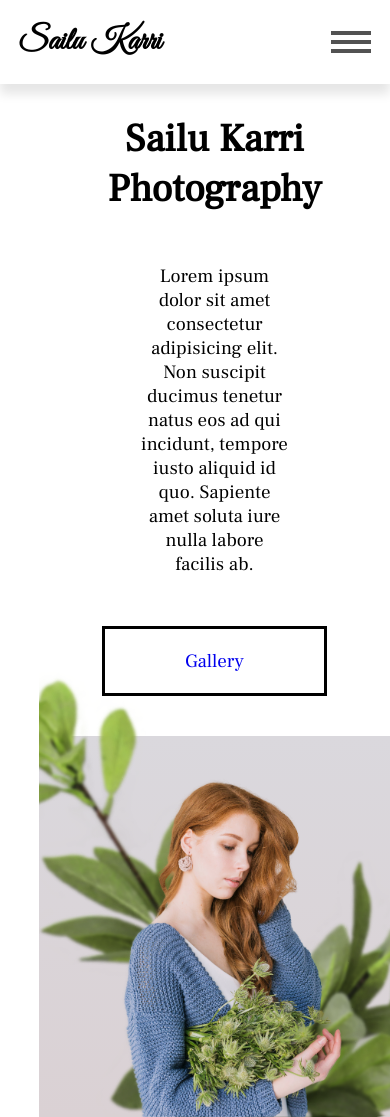
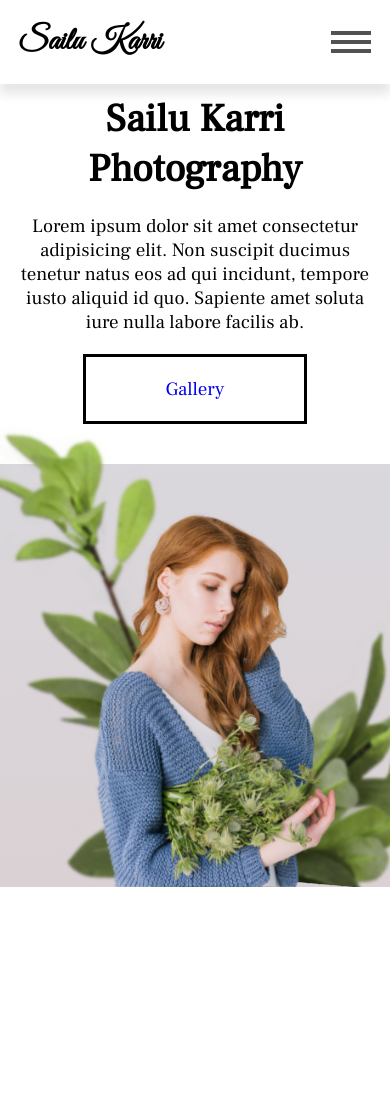
Before and after one commit to skr2270/photography, a plain HTML site: page index.html in a window 390 px wide. After the commit the page ends 887 px from the top, so only its background shows below. Drawn offline with Linux system fonts and the light colour scheme.

Commit message:
Fixed some issues

```diff
--- a/css/style.css
+++ b/css/style.css
@@ -97,7 +97,7 @@
     padding-top: 3rem;
 }
 .hero-introduction p{
-padding: 5rem 10rem;
+padding: 2rem 5rem;
 }
 .hero-introduction a{
 padding: 2rem 8rem;
@@ -151,15 +151,27 @@
 }
 @keyframes plant-shake{
     from{
-        transform: rotateZ(-5deg);
+        transform: rotateZ(5deg);
     }
     to{
-        transform: rotateZ(5deg);
+        transform: rotateZ(15deg);
     }
 }
 
 /* MEDIA QUERIES */
 @media screen and (max-width:842px){
+    .hero{
+        width: 100%;
+    }
+    .hero-introduction h2{
+    padding-top: 1rem;
+    }
+    .hero-introduction p{
+    padding: 2rem;
+    }
+
+    /* BURGER MENU */
+
     .burger{
         position: relative;
         display: block;
```
